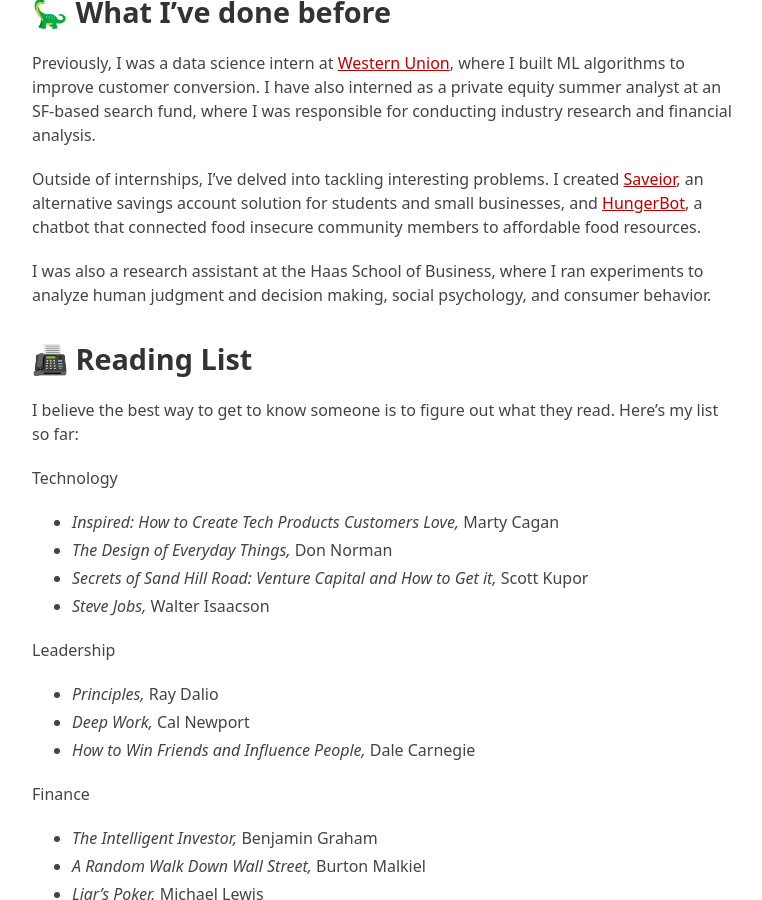
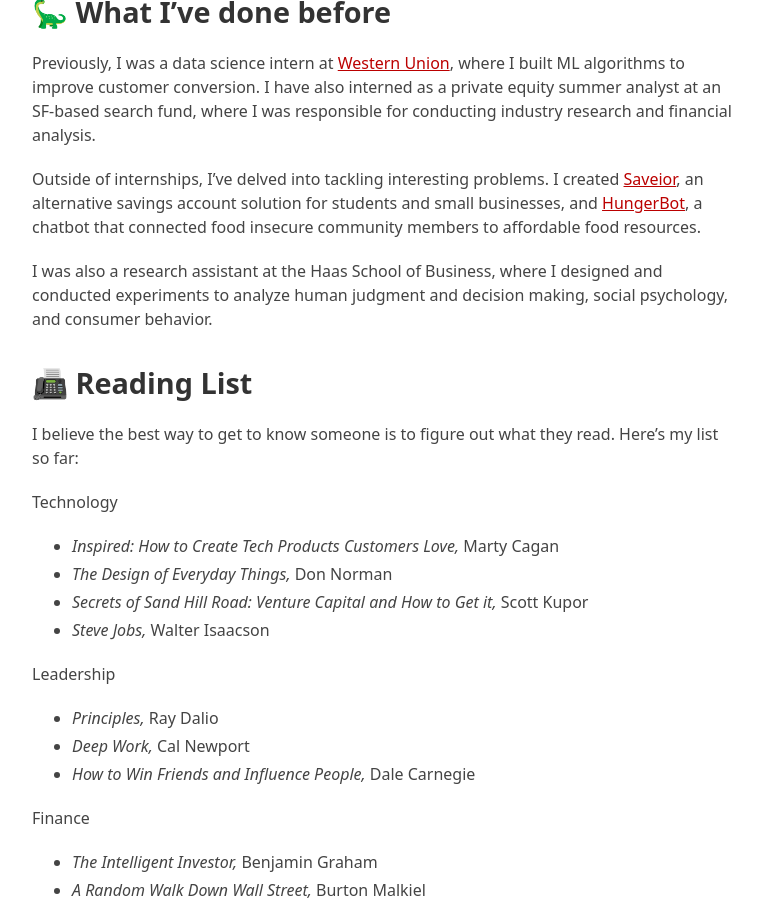
Before and after one commit to arsh-vishen/arsh-vishen.github.io, a Jekyll site: the page built from index.md, in a window 1280 px wide and 900 px high, scrolled down 776 px. Shown: the whole window, without its empty margins (258-1020 px from the left). Built offline with Jekyll 4.4.1, drawn with Linux system fonts in a browser that asks for light colours; our own code applies the rules of GitHub Pages for plain Markdown files.

Commit message:
Update index.md

```diff
--- a/index.md
+++ b/index.md
@@ -16,7 +16,7 @@ Previously, I was a data science intern at [Western Union](https://westernunion.
 
 Outside of internships, I've delved into tackling interesting problems. I created [Saveior](https://saveior.com/), an alternative savings account solution for students and small businesses, and [HungerBot](https://scet.berkeley.edu/uc-berkeley-app-locates-food-pantries/0), a chatbot that connected food insecure community members to affordable food resources.
 
-I was also a research assistant at the Haas School of Business, where I ran experiments to analyze human judgment and decision making, social psychology, and consumer behavior.
+I was also a research assistant at the Haas School of Business, where I designed and conducted experiments to analyze human judgment and decision making, social psychology, and consumer behavior.
 
 ## 📠 Reading List
 
```
